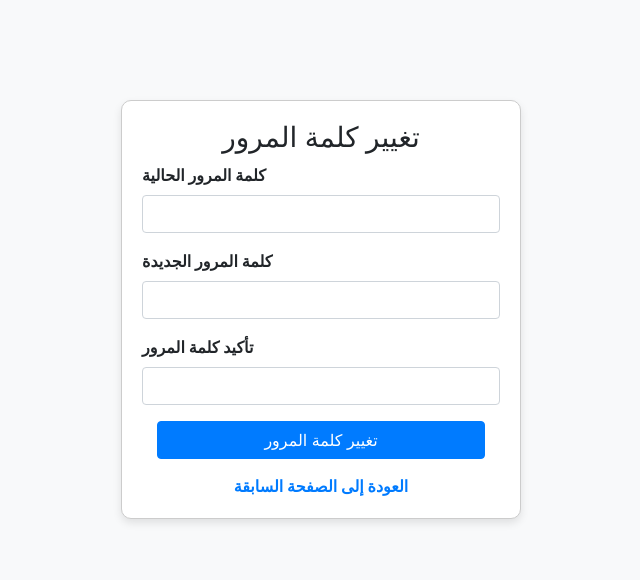
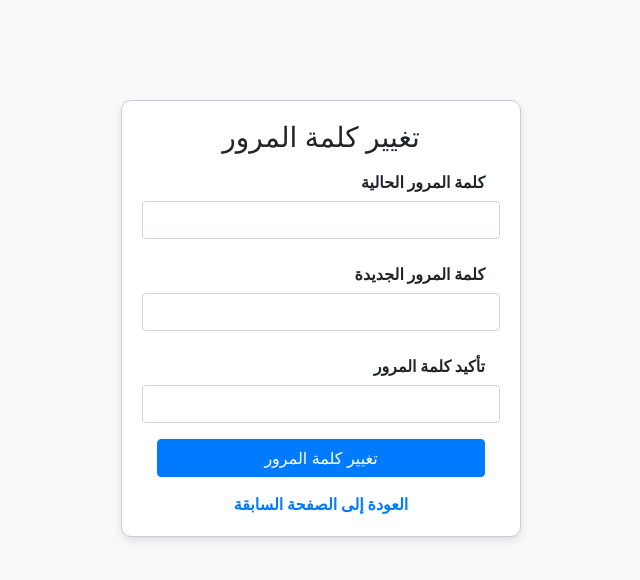
Before and after one commit to almoualid/ScolarisationPFE, a PHP site: page /change_password.php in a window 1280 px wide. Shown: the top 580 px of the page, without its empty margins (319-959 px from the left). Run offline with PHP 8.4, Linux system fonts and the light colour scheme.

Commit message:
the style

```diff
--- a/change_password.php
+++ b/change_password.php
@@ -99,7 +99,7 @@ if ($_SERVER["REQUEST_METHOD"] == "POST") {
             text-align: center;
         }
 
-        .form-label {
+        .col-md-12  {
             font-weight: bold;
         }
 
@@ -150,17 +150,17 @@ if ($_SERVER["REQUEST_METHOD"] == "POST") {
 
             <form action="<?php echo htmlspecialchars($_SERVER["PHP_SELF"]); ?>" method="post">
                 <div class="mb-3">
-                    <label for="currentPassword" class="form-label">كلمة المرور الحالية</label>
+                    <label for="currentPassword" class="col-md-12 col-form-label text-md-right">كلمة المرور الحالية</label>
                     <input type="password" class="form-control" id="currentPassword" name="currentPassword" required>
                 </div>
 
                 <div class="mb-3">
-                    <label for="newPassword" class="form-label">كلمة المرور الجديدة</label>
+                    <label for="newPassword" class="col-md-12 col-form-label text-md-right">كلمة المرور الجديدة</label>
                     <input type="password" class="form-control" id="newPassword" name="newPassword" required>
                 </div>
 
                 <div class="mb-3">
-                    <label for="confirmPassword" class="form-label">تأكيد كلمة المرور</label>
+                    <label for="confirmPassword" class="col-md-12 col-form-label text-md-right">تأكيد كلمة المرور</label>
                     <input type="password" class="form-control" id="confirmPassword" name="confirmPassword" required>
                 </div>
 
```
